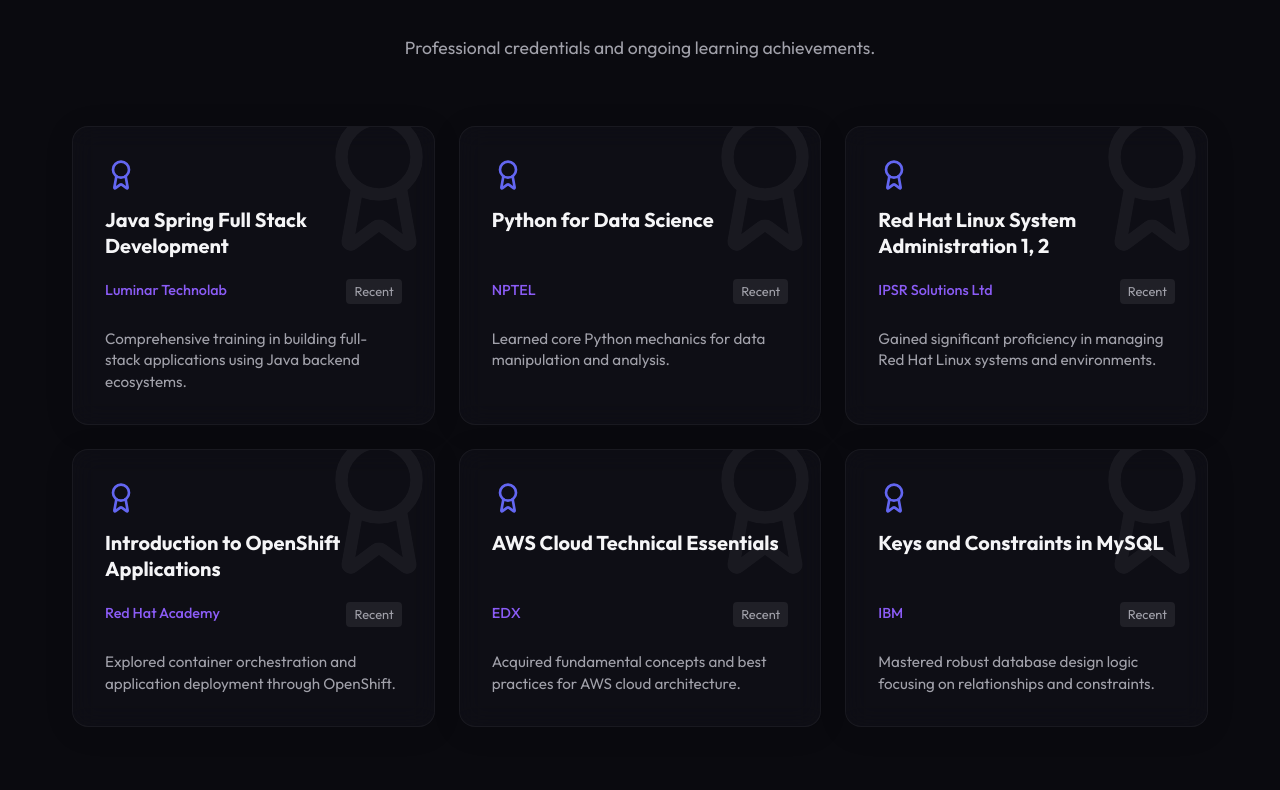
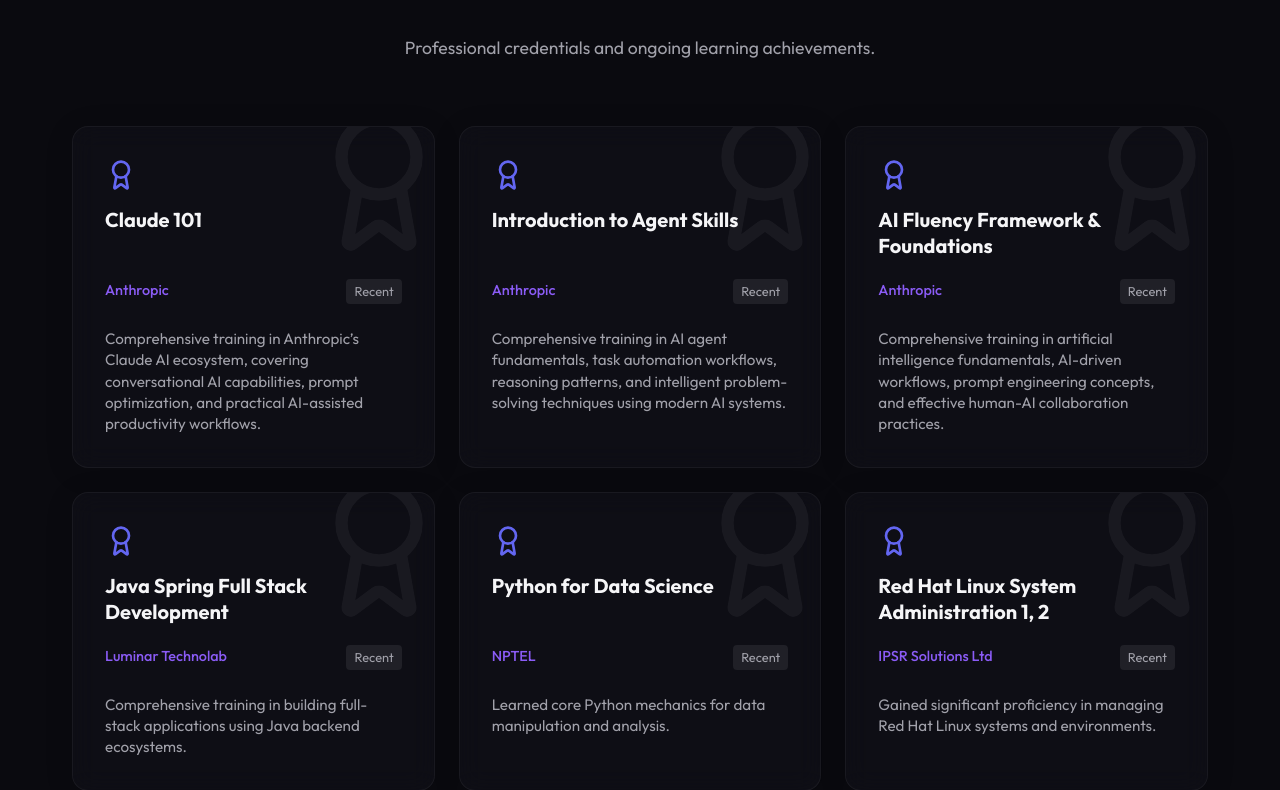
Before and after one commit to Bibin369/Bib_Portfolio, a React (Vite) app: page / in a window 1280 px wide. Shown: the part 5510-6300 px from the top of the page. Built offline with nearby package versions, Linux system fonts and the light colour scheme.

Commit message:
Add Anthropic AI certifications (Claude 101, Agent Skills, AI Fluency)

```diff
--- a/src/data/portfolioData.js
+++ b/src/data/portfolioData.js
@@ -64,6 +64,24 @@
     ]
   },
   certifications: [
+    {
+      title: "Claude 101",
+      issuer: "Anthropic",
+      year: "Recent",
+      description: "Comprehensive training in Anthropic’s Claude AI ecosystem, covering conversational AI capabilities, prompt optimization, and practical AI-assisted productivity workflows."
+    },
+    {
+      title: "Introduction to Agent Skills",
+      issuer: "Anthropic",
+      year: "Recent",
+      description: "Comprehensive training in AI agent fundamentals, task automation workflows, reasoning patterns, and intelligent problem-solving techniques using modern AI systems."
+    },
+    {
+      title: "AI Fluency Framework & Foundations",
+      issuer: "Anthropic",
+      year: "Recent",
+      description: "Comprehensive training in artificial intelligence fundamentals, AI-driven workflows, prompt engineering concepts, and effective human-AI collaboration practices."
+    },
     {
       title: "Java Spring Full Stack Development",
       issuer: "Luminar Technolab",
```
